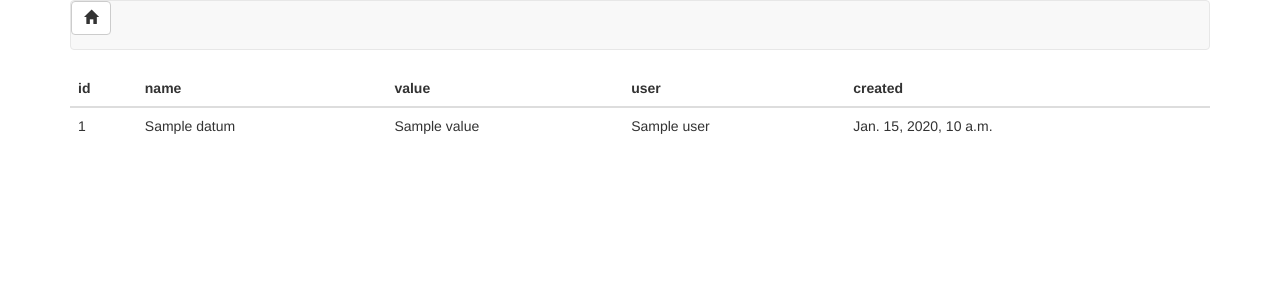
After one commit to narfman0/django_lair, a Django app: template django_lair/templates/django_lair/datum_list.html in a window 1280 px wide. The commit adds this page. Shown: the top 300 px of the page. Run offline with Django 3.2, Linux system fonts and the light colour scheme; the template is opened without the code that fills it: most values are stand-ins (such as "Sample title", 1, 10 or a date in 2020); some libraries are stand-ins or nearby versions.

Commit message:
-Adding simple list view

```diff
--- a/django_lair/models.py
+++ b/django_lair/models.py
@@ -1,11 +1,17 @@
 # -*- coding: utf-8 -*-
 
+from __future__ import unicode_literals
 from django.db import models
+from django.utils.encoding import python_2_unicode_compatible
 from model_utils.models import TimeStampedModel
 
 
+@python_2_unicode_compatible
 class User(models.Model):
     uuid = models.UUIDField()
+
+    def __str__(self):
+        return str(self.uuid)
 
 
 class Datum(TimeStampedModel):
--- a/django_lair/templates/django_lair/base.html
+++ b/django_lair/templates/django_lair/base.html
@@ -1,21 +1,22 @@
-
-{% comment %}
-As the developer of this package, don't place anything here if you can help it
-since this allows developers to have interoperability between your template
-structure and their own.
-
-Example: Developer melding the 2SoD pattern to fit inside with another pattern::
-
-    {% extends "base.html" %}
-    {% load static %}
-
-    <!-- Their site uses old school block layout -->
-    {% block extra_js %}
-
-        <!-- Your package using 2SoD block layout -->
-        {% block javascript %}
-            <script src="{% static 'js/ninja.js' %}" type="text/javascript"></script>
-        {% endblock javascript %}
-
-    {% endblock extra_js %}
-{% endcomment %}
+{% load staticfiles %}
+<!doctype html>
+<html>
+    <head>
+        <title>{% block title %}Lair Dashboard{% endblock title %}</title>
+        <meta name="viewport" content="width=device-width,initial-scale=1">
+        <link href="https://bootswatch.com/slate/bootstrap.min.css" rel="stylesheet">
+        <script src="https://maxcdn.bootstrapcdn.com/bootstrap/3.3.7/js/bootstrap.min.js"></script>
+    </head>
+    <body>
+        <div class="container">
+            <nav class="navbar navbar-default">
+            <a href="{% url "Datum_list" %}">
+                <button type="button" class="btn btn-default" aria-label="Dashboard">
+                    <span class="glyphicon glyphicon-home" aria-hidden="true"></span>
+                </button>
+            </a>
+            </nav>
+            {% block content %}{% endblock content %}
+        </div>
+    </body>
+</html>
--- /dev/null
+++ b/django_lair/templates/django_lair/datum_list.html
@@ -0,0 +1,26 @@
+{% extends "django_lair/base.html" %}
+
+{% block content %}
+    <table class="table table-hover">
+        <thead>
+            <tr>
+                <th>id</th>
+                <th>name</th>
+                <th>value</th>
+                <th>user</th>
+                <th>created</th>
+            </tr>
+        </thead>
+        <tbody>
+            {% for datum in object_list %}
+                <tr>
+                    <td>{{ datum.id }}</td>
+                    <td>{{ datum.name }}</td>
+                    <td>{{ datum.value }}</td>
+                    <td>{{ datum.user }}</td>
+                    <td>{{ datum.created }}</td>
+                </tr>
+            {% endfor %}
+        </tbody>
+    </table>
+{% endblock %}
--- a/django_lair/urls.py
+++ b/django_lair/urls.py
@@ -1,8 +1,7 @@
 # -*- coding: utf-8 -*-
 from django.conf.urls import url
-from django.views.generic import TemplateView
+from . import views
 
-from . import views
 
 urlpatterns = [
     url(
```
Also changed, not shown: django_lair/admin.py (added, +14 -0 lines), django_lair/migrations/0001_initial.py (added), django_lair/migrations/__init__.py (added).
